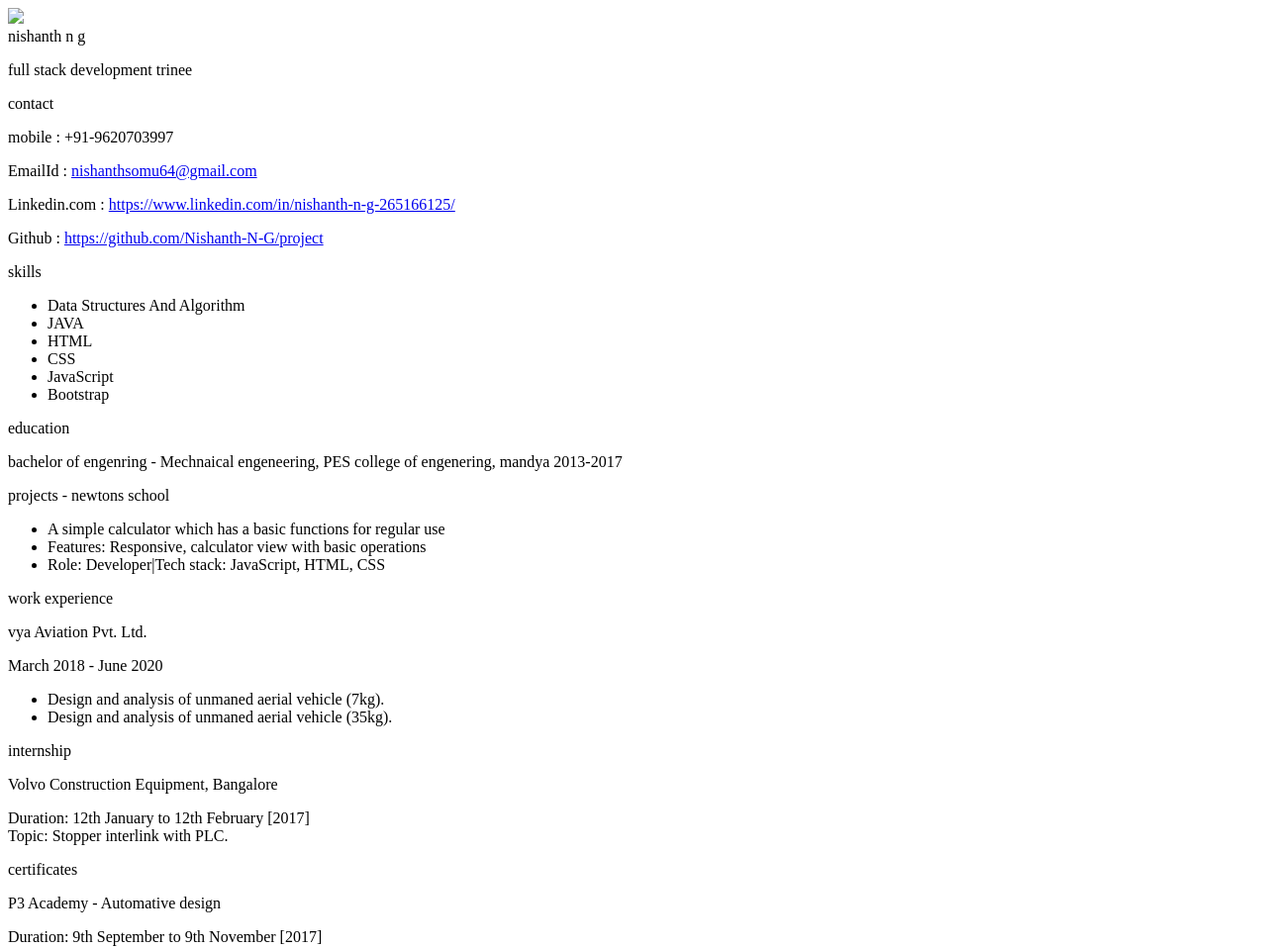
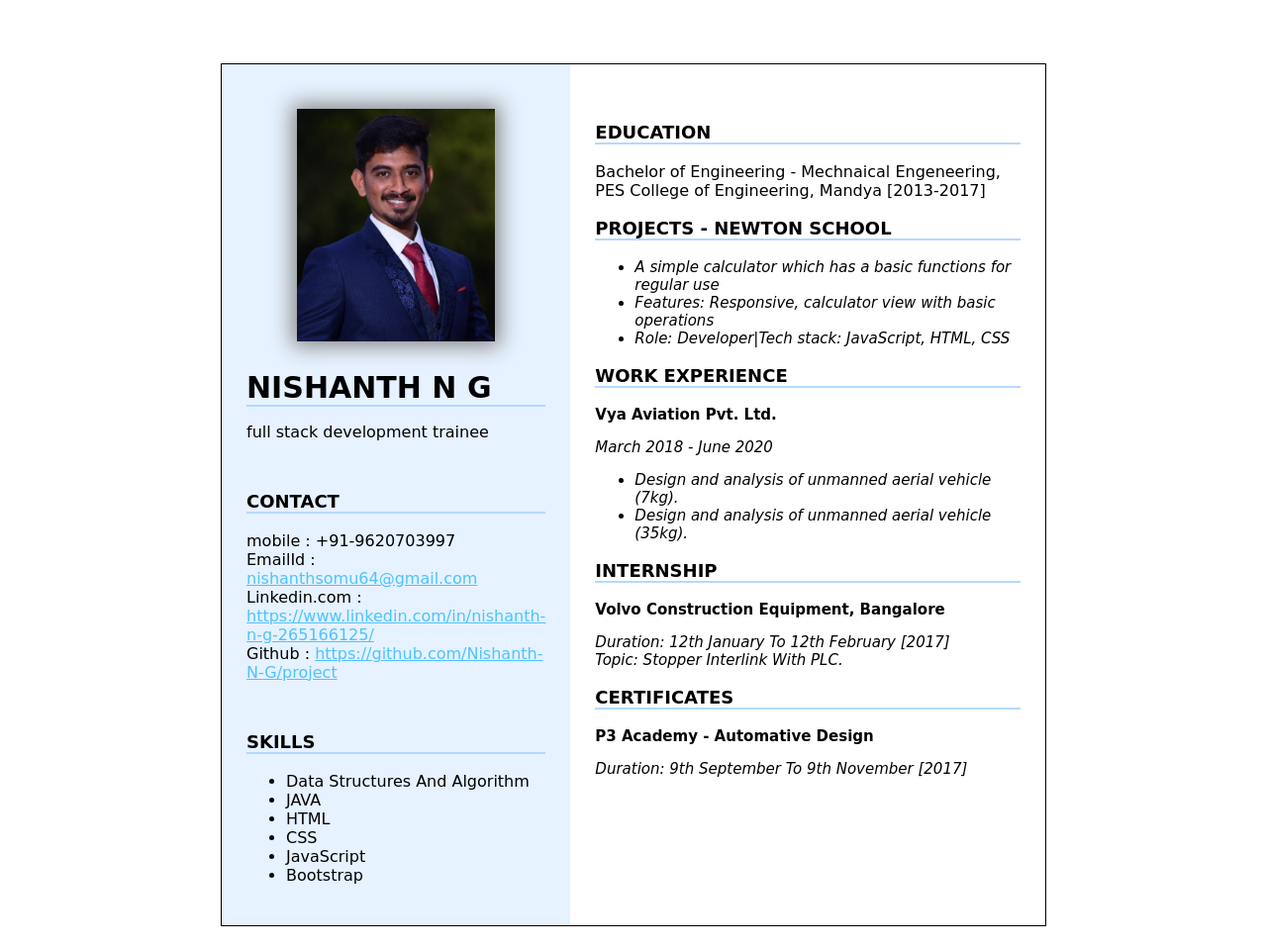
Before and after one commit to Nishanth-N-G/Responsive-CV, a plain HTML site: page CV.html in a window 1280 px wide. Shown: the whole page at 99% size. Drawn offline with Linux system fonts and the light colour scheme.

Commit message:
Update CV.html

```diff
--- a/CV.html
+++ b/CV.html
@@ -2,18 +2,18 @@
 <html>
     <head>
         <title> Nishanth's Resume</title>
-        <link rel="stylesheet" href="./Resume.css">
+        <link rel="stylesheet" href="./CV.css">
     </head>
     <body>
         <div class="resume-outer">
             <div class="resume-inner-left">
                 <div class="left-img">
-                <img src="C:\Users\chait\OneDrive\Documents\VS-code\proj-2-resume\resume.jfif">
+                <img src="./WhatsApp Image 2021-08-17 at 11.53.21.jpeg">
                 </div>
                 <div class="blue-line name">
                     nishanth n g
                 </div>
-                <p>full stack development trinee</p>
+                <p class="title">full stack development trainee</p>
                 <div class="contact-div">
                 <p class="blue-line">contact</p>
                 <p class="left-contact-data">mobile : +91-9620703997</p>
@@ -36,10 +36,10 @@
             <div class="resume-inner-right">
 
                 <p class="blue-line">education</p>
-                  <p class="small">bachelor of engenring - Mechnaical engeneering,
-                  PES college of engenering, mandya
-                  2013-2017</p>
-                  <p class="blue-line">projects - newtons school</p>
+                  Bachelor of Engineering - Mechnaical Engeneering,
+                  PES College of Engineering, Mandya
+                  [2013-2017]
+                  <p class="blue-line">projects - newton school</p>
                   <ul class="italic">
                       <li>A simple calculator which has a basic functions for regular use</li>
                       <li>Features: Responsive, calculator view with basic operations</li>
@@ -49,8 +49,8 @@
                   <p class="small"> vya Aviation Pvt. Ltd.</p>
                     <p class="italic">March 2018 - June 2020</p>
                   <ul class="italic">
-                      <li>Design and analysis of unmaned aerial vehicle (7kg).</li>
-                      <li>Design and analysis of unmaned aerial vehicle (35kg).</li>
+                      <li>Design and analysis of unmanned aerial vehicle (7kg).</li>
+                      <li>Design and analysis of unmanned aerial vehicle (35kg).</li>
                   </ul>
                   <p class="blue-line">internship</p>
                   <p class="small">Volvo Construction Equipment, Bangalore</p>
```
